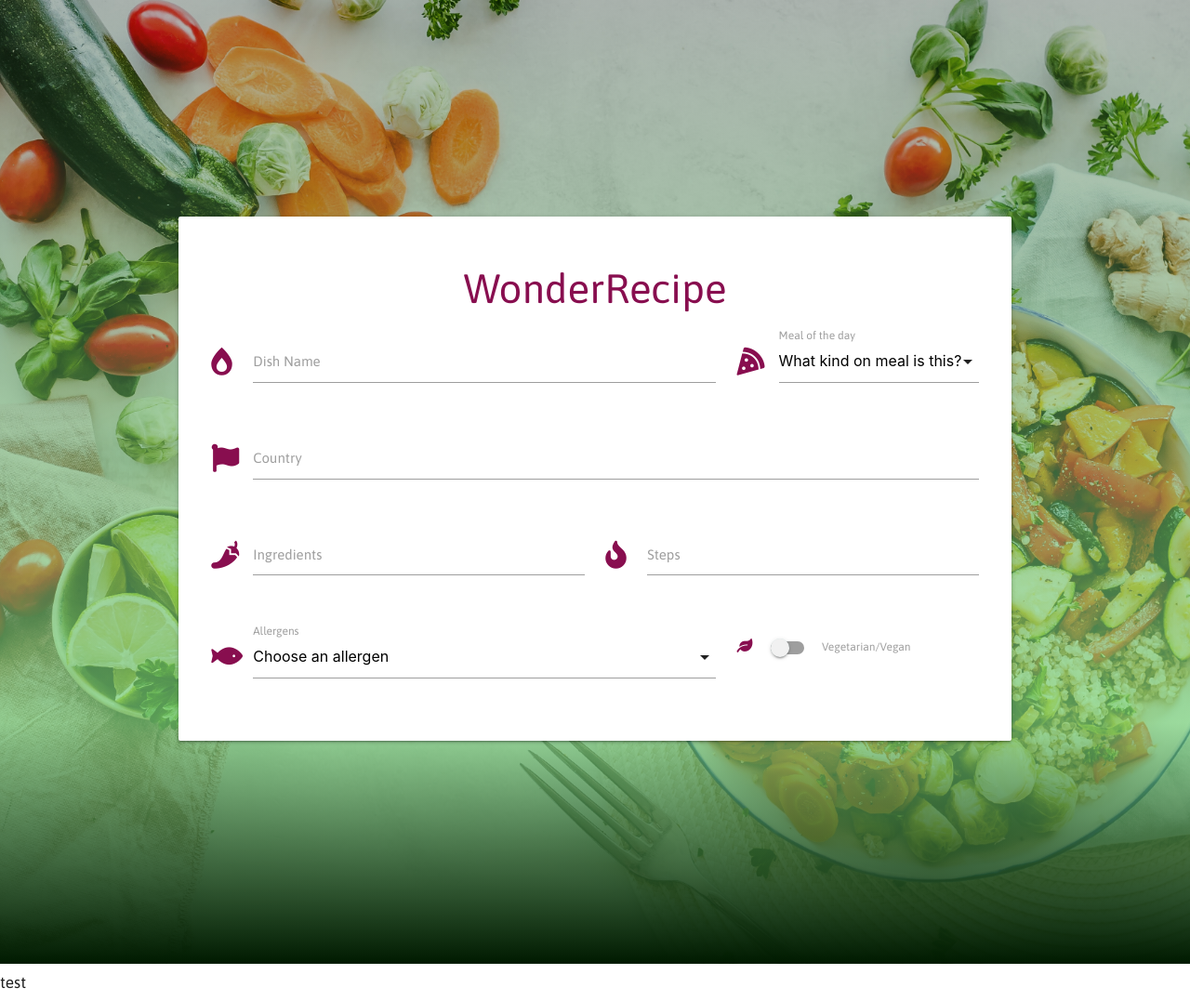
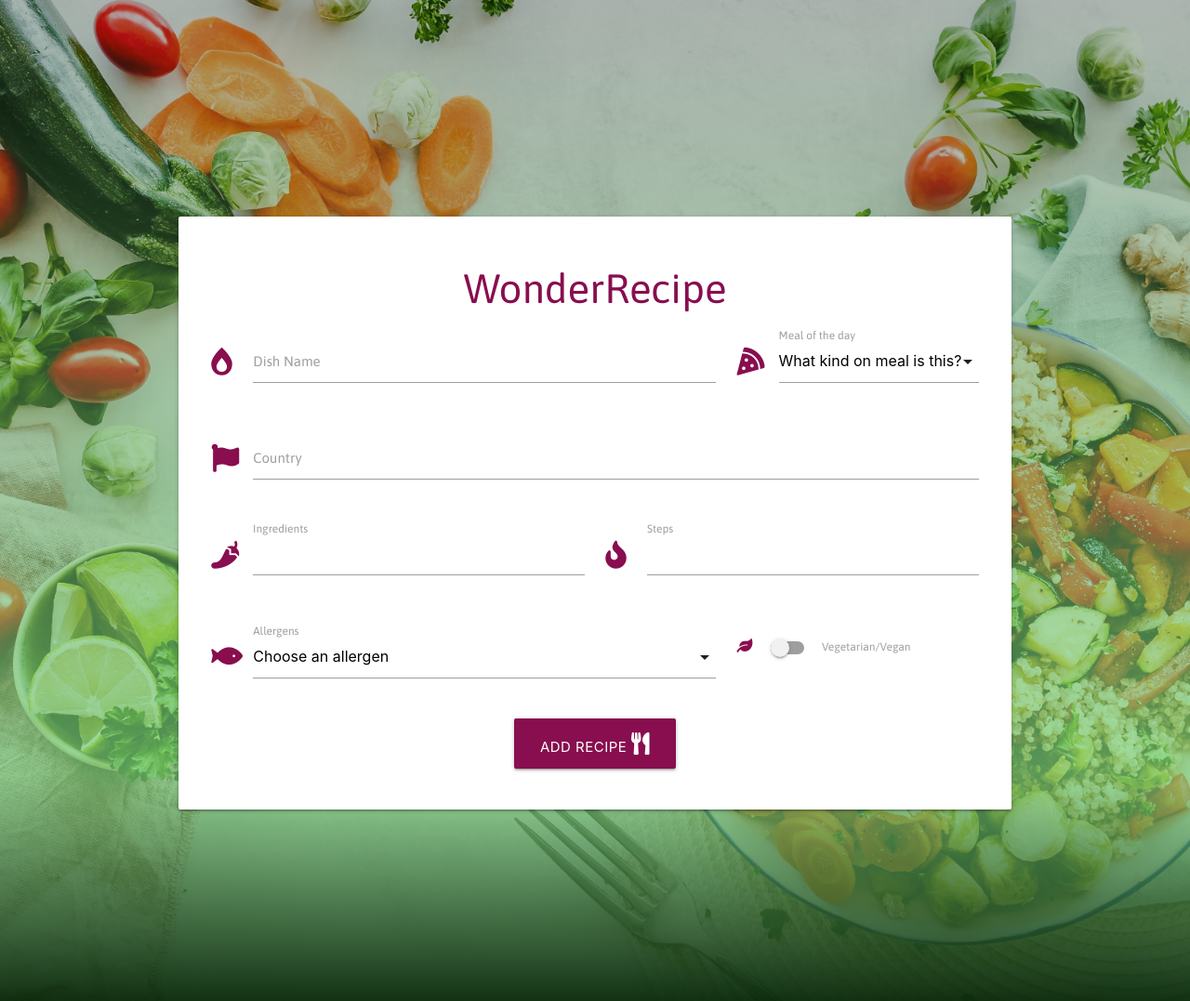
Before and after one commit to kervo/DataCentric_MS3, a Flask app: page /add_recipe in a window 1280 px wide. Shown: the part 64-1141 px from the top of the page at 93% size. Run offline with Flask 2, Linux system fonts and the light colour scheme; data that the repository does not hold is empty; some libraries are stand-ins or nearby versions.

Commit message:
FIX add_recipes showing but not extending content

```diff
--- a/app.py
+++ b/app.py
@@ -97,8 +97,23 @@
     return redirect(url_for("login"))
 
 
-@app.route("/add_recipe")
+@app.route("/add_recipe", methods=["GET", "POST"])
 def add_recipe():
+    if request.method == "POST":
+        vegetarian = "yes" if request.form.get("vegetarian") else "no"
+        # Model to collect data from the form.
+        new_recipe = {
+            "recipe_name": request.form.get("recipe_name"),
+            "country": request.form.get("country"),
+            "ingredients": request.form.get("ingredients"),
+            "preparation": request.form.get("preparation"),
+            "vegetarian": vegetarian,
+            "wonderchef": session["user"]
+        }
+        mongo.db.recipes.insert_one(new_recipe)
+        flash("Wonderful! Recipe added to you book")
+        return redirect(url_for("get_recipes"))
+
     meal = mongo.db.dish_type.find().sort("meal_time", 1)
     return render_template('add_recipe.html', meal=meal)
 
--- a/static/css/style.css
+++ b/static/css/style.css
@@ -19,3 +19,7 @@
 .brandlogo {
     padding-left: 2%;
 }
+
+.li {
+    text-decoration: none;
+}
--- a/templates/add_recipe.html
+++ b/templates/add_recipe.html
@@ -1,19 +1,18 @@
-{% extends "base.html" %} {% block content %}
+{% extends "base.html" %}
+{% block content %}
 <div class="row card-panel">
   <h3 class="pink-text center-align text-darken-4">WonderRecipe</h3>
-  <form class="col s12" method="POST" action="">
+  <form class="col s12" method="POST" action="{{ url_for('add_recipe') }}">
     <div class="row">
+
+<!--  Recipe Name      -->
       <div class="input-field col s12 m8">
         <i class="fas fa-burn pink-text text-darken-4 prefix"></i>
-        <input
-          id="recipe_name"
-          name="recipe_name"
-          type="text"
-          class="validate"
-          required
-        />
+        <input id="recipe_name" name="recipe_name" type="text" class="validate" required>
         <label for="recipe_name">Dish Name</label>
       </div>
+
+    <!--     Meal Type Categories      -->
       <div class="input-field col s12 m4">
       <i class="fas fa-pizza-slice pink-text text-darken-4 prefix"></i>
       <select id="dish_type" name="dish_type" class="validate" required>
@@ -26,45 +25,31 @@
       </div>
     </div>
     <div class="row">
+    <!--   Country     -->
       <div class="input-field col s12">
         <i class="fas fa-flag pink-text text-darken-4 prefix"></i>
-        <input
-          id="country"
-          name="country"
-          type="text"
-          class="validate"
-          required
-        />
+        <input id="country" name="country" type="text" class="validate" required>
         <label for="country">Country</label>
       </div>
     </div>
     <div class="row">
+    <!--   Ingredients     -->
       <div class="input-field col s12 m6">
         <i class="fas fa-pepper-hot pink-text text-darken-4 prefix"></i>
-        <textarea
-          id="preparation"
-          name="preparation"
-          minlength="10"
-          maxlength="550"
-          class="materialize-textarea validate"
-          required
-        ></textarea>
-        <label for="preparation">Ingredients</label>
+        <textarea id="ingredients" name="ingredients" minlength="10" maxlength="550" class="materialize-textarea validate" required>
+        </textarea>
+        <label for="ingredients">Ingredients</label>
       </div>
+      <!--   Preparation     -->
       <div class="input-field col s12 m6">
         <i class="fas fa-fire pink-text text-darken-4 prefix"></i>
-        <textarea
-          id="preparation"
-          name="preparation"
-          minlength="10"
-          maxlength="550"
-          class="materialize-textarea validate"
-          required
-        ></textarea>
+        <textarea id="preparation" name="preparation" minlength="10" maxlength="550" class="materialize-textarea validate" required>
+        </textarea>
         <label for="preparation">Steps</label>
       </div>
     </div>
     <div class="row">
+    <!--   Allergens selection     -->
     <div class="input-field col s8">
         <i class="fas fa-fish pink-text text-darken-4 prefix"></i>
         <select id="allergens" name="allergens" class="validate">
@@ -73,6 +58,7 @@
         </select>
         <label>Allergens</label>
       </div>
+      <!--   Vegetarian switch    -->
       <div class="input-field col s4">
         <div class="switch">
           <i class="fas fa-leaf pink-text text-darken-4"></i>
@@ -84,6 +70,13 @@
         </div>
       </div>
     </div>
+    <div class="row">
+        <div class="col s12 center-align">
+            <button type="submit" class="btn-large pink darken-4 white-text">
+                Add recipe <i class="fas fa-utensils"></i>
+            </button>
+        </div>
+    </div>
   </form>
 </div>
 {% endblock %}
--- a/templates/recipes.html
+++ b/templates/recipes.html
@@ -9,13 +9,13 @@
             <div class="collapsible-body"><strong>Meal: {{ recipes.meal }}</strong>
             <p>Country: {{ recipes.country }}</p>
             <p>Preparation: {{ recipes.preparation }}</p>
-            {{ recipes.ingredients }}
+            <p><em>by: {{ recipes.wonderchef }}</em></p>
             {% if recipes.vegetarian == "yes" %}
             <h5><i class="fas fa-leaf pink-text text-darken-4 tooltipped"
             data-position="top" data-tooltip="I'm Vegetarian"></i></h5>
-            {% endif %}
             </div>
         </li>
+        {% endif %}
     </ul>
 </section>
 {% endfor %}
```
Also changed, not shown: README.md.
